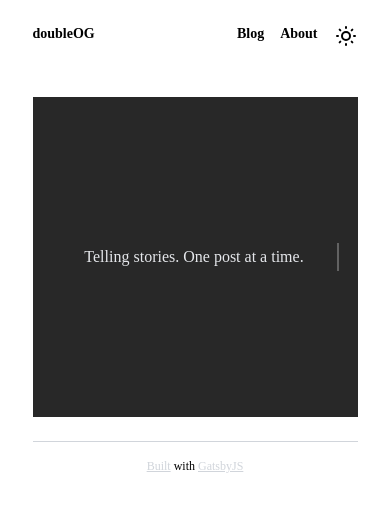
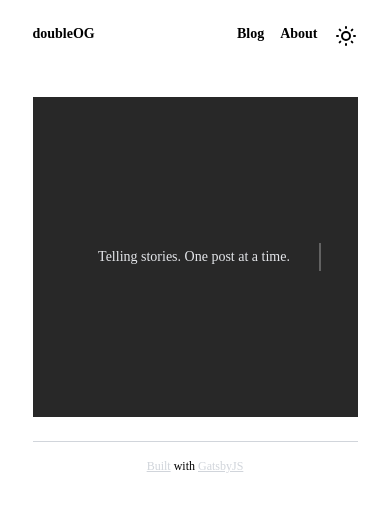
Before and after one commit to themarcusmin/blog, a Gatsby site: page / in a window 390 px wide. Built offline with nearby package versions, Linux system fonts and the light colour scheme; Gatsby itself is replaced by a stand-in of ours.

Commit message:
font-small

```diff
--- a/src/components/container.js
+++ b/src/components/container.js
@@ -21,7 +21,7 @@ const Container = ({ children }) => {
     }
 
     return (
-        <div className="mx-auto h-full w-10/12 md:w-5/12 flex flex-col font-noto-serif">
+        <div className="mx-auto h-full w-10/12 md:w-5/12 flex flex-col font-noto-serif text-sm">
             <Navbar />
             <div className="mb-auto flex-grow h-full">
                 {children}
```
